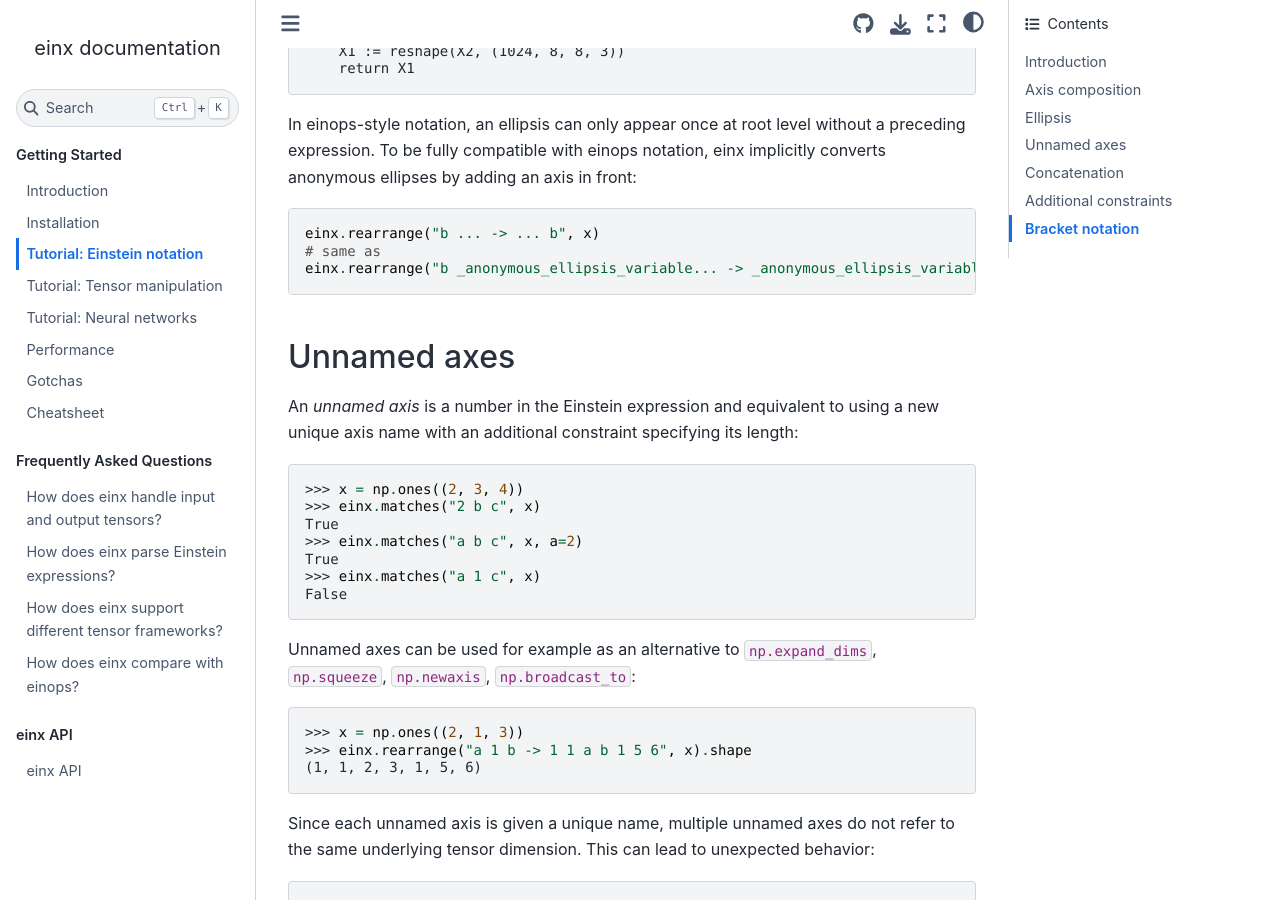
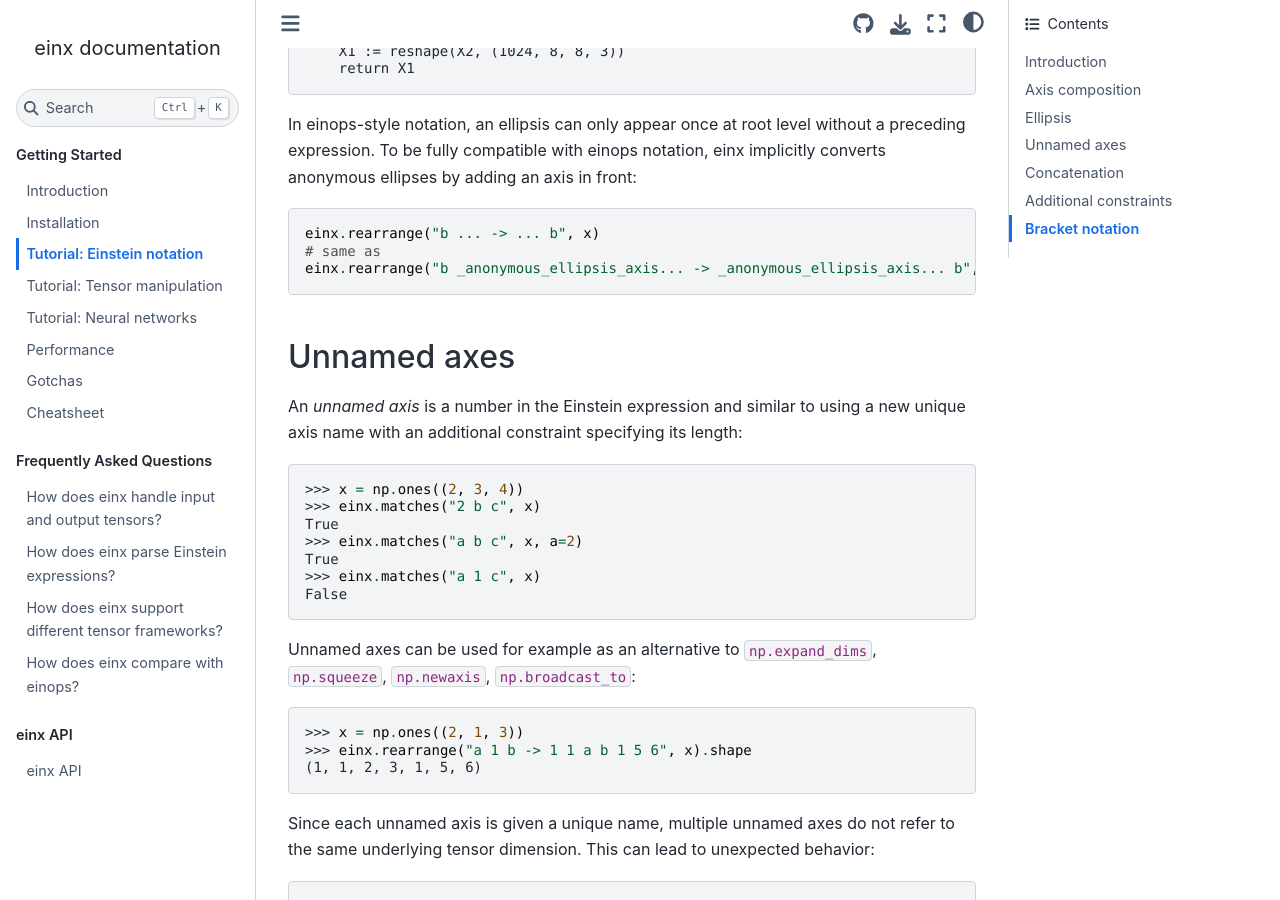
Before and after one commit to fferflo/einx, a Sphinx documentation site: the page built from docs/source/gettingstarted/einsteinnotation.rst, in a window 1280 px wide and 900 px high, scrolled down 3758 px. Built offline with Sphinx 7.4.7 and the Sphinx Book theme 1.1.4, drawn with Linux system fonts in a browser that asks for light colours.

Commit message:
Rename _anonymous_ellipsis_variable -> _anonymous_ellipsis_axis

```diff
--- a/docs/source/gettingstarted/einsteinnotation.rst
+++ b/docs/source/gettingstarted/einsteinnotation.rst
@@ -145,12 +145,12 @@ converts anonymous ellipses by adding an axis in front:
 
     einx.rearrange("b ... -> ... b", x)
     # same as
-    einx.rearrange("b _anonymous_ellipsis_variable... -> _anonymous_ellipsis_variable... b", x)
+    einx.rearrange("b _anonymous_ellipsis_axis... -> _anonymous_ellipsis_axis... b", x)
 
 Unnamed axes
 ------------
 
-An *unnamed axis* is a number in the Einstein expression and equivalent to using a new unique axis name with an additional constraint specifying its length:
+An *unnamed axis* is a number in the Einstein expression and similar to using a new unique axis name with an additional constraint specifying its length:
 
 >>> x = np.ones((2, 3, 4))
 >>> einx.matches("2 b c", x)
```
Also changed, not shown: 1 other file.
